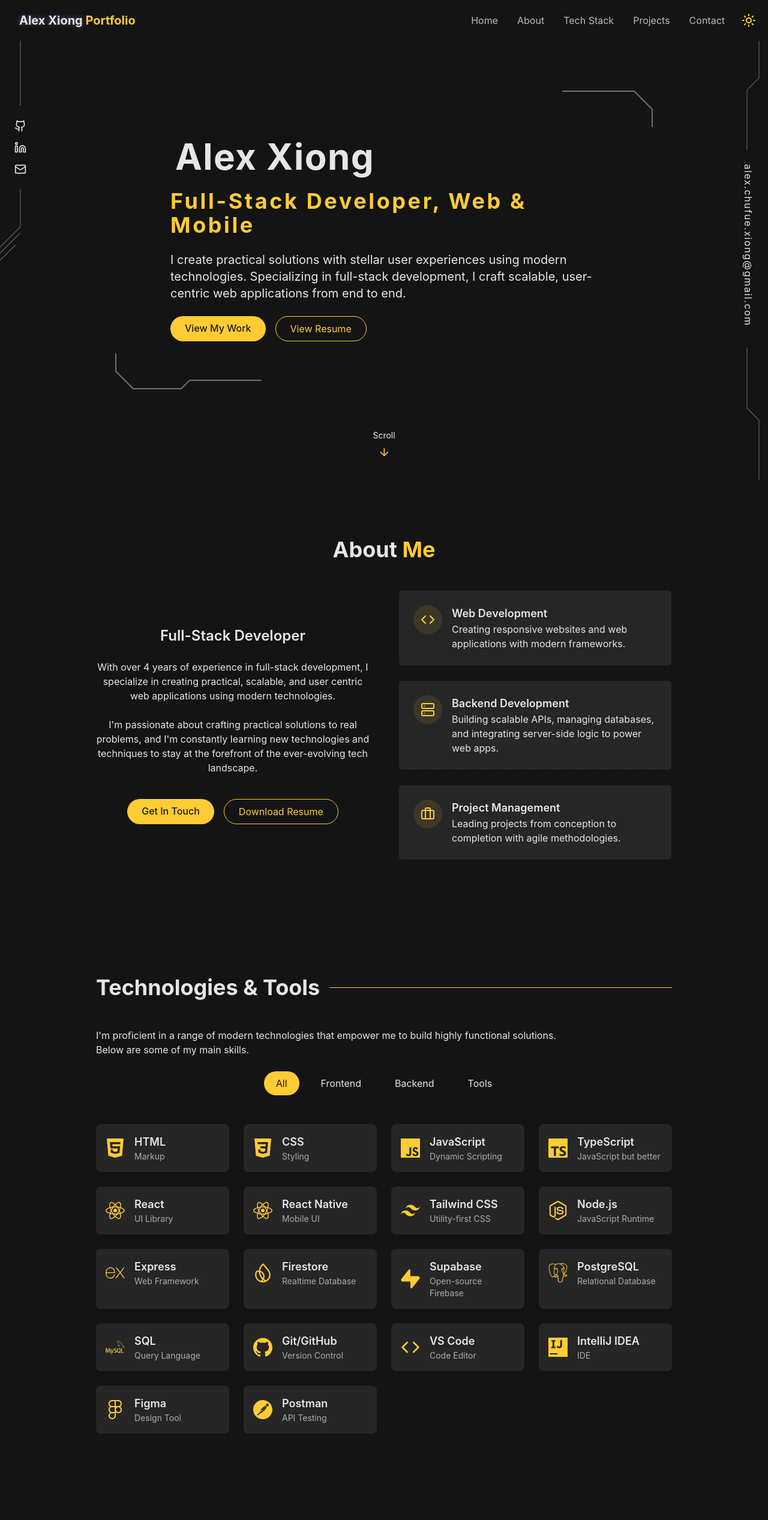
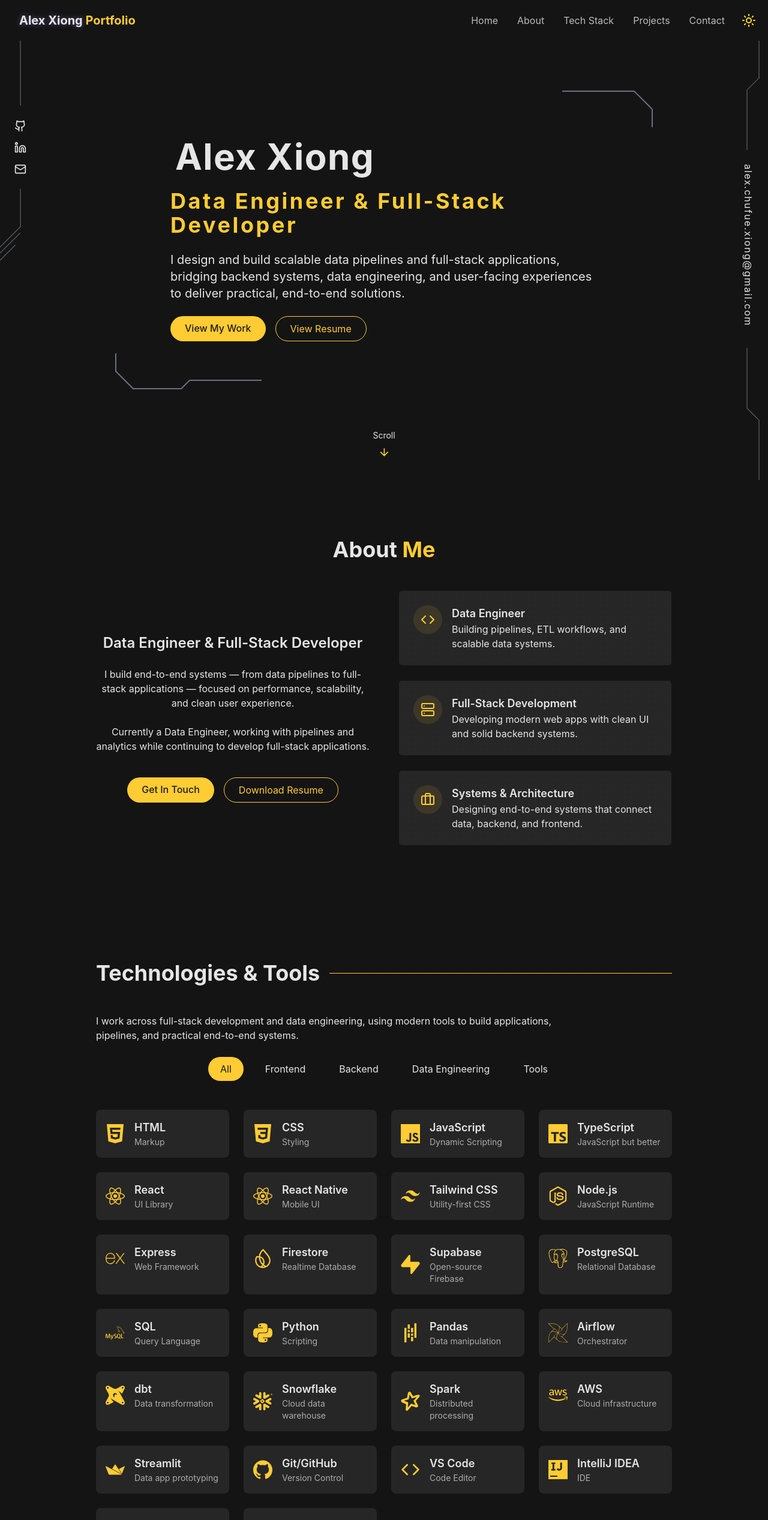
Before and after one commit to Xiong-Alex/portfolio, a React (Vite) app: page / in a window 1280 px wide. Shown: the top 2534 px of the page at 60% size. Built offline with nearby package versions, Linux system fonts and the light colour scheme.

Commit message:
update info: skills, title, etc.

```diff
--- a/src/components/AboutSection.jsx
+++ b/src/components/AboutSection.jsx
@@ -12,19 +12,17 @@ export const AboutSection = () => {
         <div className="grid grid-cols-1 md:grid-cols-2 gap-12 items-center">
           <div className="space-y-6">
             <h3 className="text-xl md:text-2xl font-semibold">
-              Full-Stack Developer
+                Data Engineer & Full-Stack Developer
             </h3>
 
             <p className="text-muted-foreground">
-              With over 4 years of experience in full-stack development, I specialize
-              in creating practical, scalable, and user centric
-              web applications using modern technologies.
+              I build end-to-end systems — from data pipelines to full-stack applications —
+              focused on performance, scalability, and clean user experience.
             </p>
 
             <p className="text-muted-foreground">
-              I'm passionate about crafting practical solutions to real
-              problems, and I'm constantly learning new technologies and
-              techniques to stay at the forefront of the ever-evolving tech landscape.
+              Currently a Data Engineer, working with pipelines and analytics while continuing
+              to develop full-stack applications.
             </p>
 
             <div className="flex flex-col sm:flex-row gap-4 pt-4 justify-center">
@@ -50,10 +48,9 @@ export const AboutSection = () => {
                   <Code className="h-6 w-6 text-primary" />
                 </div>
                 <div className="text-left">
-                  <h4 className="font-semibold text-lg"> Web Development</h4>
+                  <h4 className="font-semibold text-lg">Data Engineer</h4>
                   <p className="text-muted-foreground">
-                    Creating responsive websites and web applications with
-                    modern frameworks.
+                    Building pipelines, ETL workflows, and scalable data systems.
                   </p>
                 </div>
               </div>
@@ -65,9 +62,9 @@ export const AboutSection = () => {
                   <Server className="h-6 w-6 text-primary" />
                 </div>
                 <div className="text-left">
-                  <h4 className="font-semibold text-lg">Backend Development</h4>
+                  <h4 className="font-semibold text-lg">Full-Stack Development</h4>
                   <p className="text-muted-foreground">
-                    Building scalable APIs, managing databases, and integrating server-side logic to power web apps.
+                    Developing modern web apps with clean UI and solid backend systems.
                   </p>
                 </div>
               </div>
@@ -80,14 +77,15 @@ export const AboutSection = () => {
                 </div>
 
                 <div className="text-left">
-                  <h4 className="font-semibold text-lg">Project Management</h4>
+                  <h4 className="font-semibold text-lg">Systems & Architecture</h4>
                   <p className="text-muted-foreground">
-                    Leading projects from conception to completion with agile
-                    methodologies.
+                    Designing end-to-end systems that connect data, backend, and frontend.
                   </p>
                 </div>
               </div>
             </div>
+
+
           </div>
         </div>
       </div>
--- a/src/components/HeroSection.jsx
+++ b/src/components/HeroSection.jsx
@@ -47,14 +47,14 @@ export const HeroSection = () => {
 
                         <h1 className="text-2xl md:text-4xl font-bold tracking-widest">
                             <span className="text-primary opacity-0 animate-fade-in-delay-2">
-                                Full-Stack Developer, Web & Mobile
+                                Data Engineer & Full-Stack Developer
                             </span>
                         </h1>
 
                         <p className="text-lg md:text-xl text-muted-foreground max-2-2xl mx-auto opacity-0 animate-fade-in-delay-3">
-                            I create practical solutions with stellar user experiences using
-                            modern technologies. Specializing in full-stack development, I craft
-                            scalable, user-centric web applications from end to end.
+                            I design and build scalable data pipelines and full-stack applications,
+                            bridging backend systems, data engineering, and user-facing experiences
+                            to deliver practical, end-to-end solutions.
                         </p>
 
                         <div className="flex flex-col sm:flex-row gap-4 animate-fade-in-delay-4">
--- a/src/components/ProjectSection.jsx
+++ b/src/components/ProjectSection.jsx
@@ -50,7 +50,7 @@ const projects = [
   },
   {
     id: 5,
-    title: "RestaurantTinder",
+    title: "ReMatch",
     description:
       "Swipe-based restaurant discovery app that helps users quickly choose where to eat. Features a clean UI and local storage support.",
     image: restaurantTinderImg,
--- a/src/components/SkillSection.jsx
+++ b/src/components/SkillSection.jsx
@@ -1,8 +1,9 @@
 import { useState } from "react";
+import * as SiIcons from "react-icons/si";
+import { Code } from "lucide-react";
 import { cn } from "../lib/utils";
 
-// Import brand icons from react-icons/si
-import {
+const {
   SiHtml5,
   SiCss3,
   SiJavascript,
@@ -18,13 +19,17 @@ import {
   SiFigma,
   SiPostman,
   SiIntellijidea,
-  SiMysql
-} from "react-icons/si";
+  SiMysql,
+  SiPython,
+  SiPandas,
+  SiApacheairflow,
+  SiDbt,
+  SiSnowflake,
+  SiApachespark,
+  SiAmazonwebservices,
+  SiStreamlit,
+} = SiIcons;
 
-// Generic placeholder icon for VS Code or fallback
-import { Code } from "lucide-react";
-
-// Define skills grouped by category
 const skillsByCategory = {
   frontend: [
     { name: "HTML", desc: "Markup", Icon: SiHtml5 },
@@ -39,39 +44,48 @@ const skillsByCategory = {
     { name: "Node.js", desc: "JavaScript Runtime", Icon: SiNodedotjs },
     { name: "Express", desc: "Web Framework", Icon: SiExpress },
     { name: "Firestore", desc: "Realtime Database", Icon: SiFirebase },
-    // If SiSupabase is undefined in your react-icons version, replace Icon: Code
     { name: "Supabase", desc: "Open-source Firebase", Icon: SiSupabase || Code },
     { name: "PostgreSQL", desc: "Relational Database", Icon: SiPostgresql },
     { name: "SQL", desc: "Query Language", Icon: SiMysql },
-
+  ],
+  "data engineering": [
+    { name: "Python", desc: "Scripting", Icon: SiPython || Code },
+    { name: "SQL", desc: "Analytics and transformation queries", Icon: SiMysql },
+    { name: "Pandas", desc: "Data manipulation", Icon: SiPandas || Code },
+    { name: "Airflow", desc: "Orchestrator", Icon: SiApacheairflow || Code },
+    { name: "dbt", desc: "Data transformation", Icon: SiDbt || Code },
+    { name: "Snowflake", desc: "Cloud data warehouse", Icon: SiSnowflake || Code },
+    { name: "Spark", desc: "Distributed processing", Icon: SiApachespark || Code },
+    { name: "AWS", desc: "Cloud infrastructure", Icon: SiAmazonwebservices || Code },
+    { name: "Streamlit", desc: "Data app prototyping", Icon: SiStreamlit || Code },
   ],
   tools: [
     { name: "Git/GitHub", desc: "Version Control", Icon: SiGithub },
-    // Use generic placeholder for VS Code
     { name: "VS Code", desc: "Code Editor", Icon: Code },
-    // IntelliJ IDEA: use SiIntellijidea if defined, else fallback
     { name: "IntelliJ IDEA", desc: "IDE", Icon: SiIntellijidea || Code },
     { name: "Figma", desc: "Design Tool", Icon: SiFigma },
     { name: "Postman", desc: "API Testing", Icon: SiPostman },
   ],
 };
 
-// Categories array (including "all")
 const categories = ["all", ...Object.keys(skillsByCategory)];
 
 export const SkillsSection = () => {
   const [activeCategory, setActiveCategory] = useState("all");
 
-  // Build filtered skills: if “all”, flatten all; else take that category
   const filteredSkills =
     activeCategory === "all"
-      ? Object.values(skillsByCategory).flat()
+      ? Object.values(skillsByCategory)
+          .flat()
+          .filter(
+            (skill, index, skills) =>
+              skills.findIndex((item) => item.name === skill.name) === index
+          )
       : skillsByCategory[activeCategory] || [];
 
   return (
     <section id="skills" className="py-24 px-4 relative bg-secondary/30">
       <div className="container mx-auto max-w-5xl">
-        {/* Title and underline */}
         <div className="flex items-center mb-12">
           <h2 className="text-2xl md:text-4xl font-bold text-secondary whitespace-nowrap">
             Technologies & Tools
@@ -80,11 +94,10 @@ export const SkillsSection = () => {
         </div>
 
         <p className="text-left mb-6 max-w-3xl">
-          I'm proficient in a range of modern technologies that empower me to build
-          highly functional solutions. Below are some of my main skills.
+          I work across full-stack development and data engineering, using modern
+          tools to build applications, pipelines, and practical end-to-end systems.
         </p>
 
-        {/* Category filter buttons */}
         <div className="flex flex-wrap justify-center gap-4 mb-12">
           {categories.map((category) => (
             <button
@@ -102,15 +115,13 @@ export const SkillsSection = () => {
           ))}
         </div>
 
-        {/* Skills grid */}
         <div className="grid grid-cols-1 sm:grid-cols-2 md:grid-cols-3 lg:grid-cols-4 gap-6">
           {filteredSkills.map((skill, idx) => {
             const { name, desc, Icon } = skill;
+
             return (
               <div
                 key={`${name}-${idx}`}
-                //hover : shadow or border?
-                // className="border-1 border-card hover:border-primary bg-card p-4 rounded-lg shadow-xs card-hover"
                 className="hover:shadow-sm hover:shadow-primary/80 bg-card p-4 rounded-lg shadow-xs card-hover"
               >
                 <div className="flex items-center space-x-4">
@@ -131,8 +142,6 @@ export const SkillsSection = () => {
             );
           })}
         </div>
-
-
       </div>
     </section>
   );
```
Also changed, not shown: 1 other file (tests, documents, lock files or other folders).
